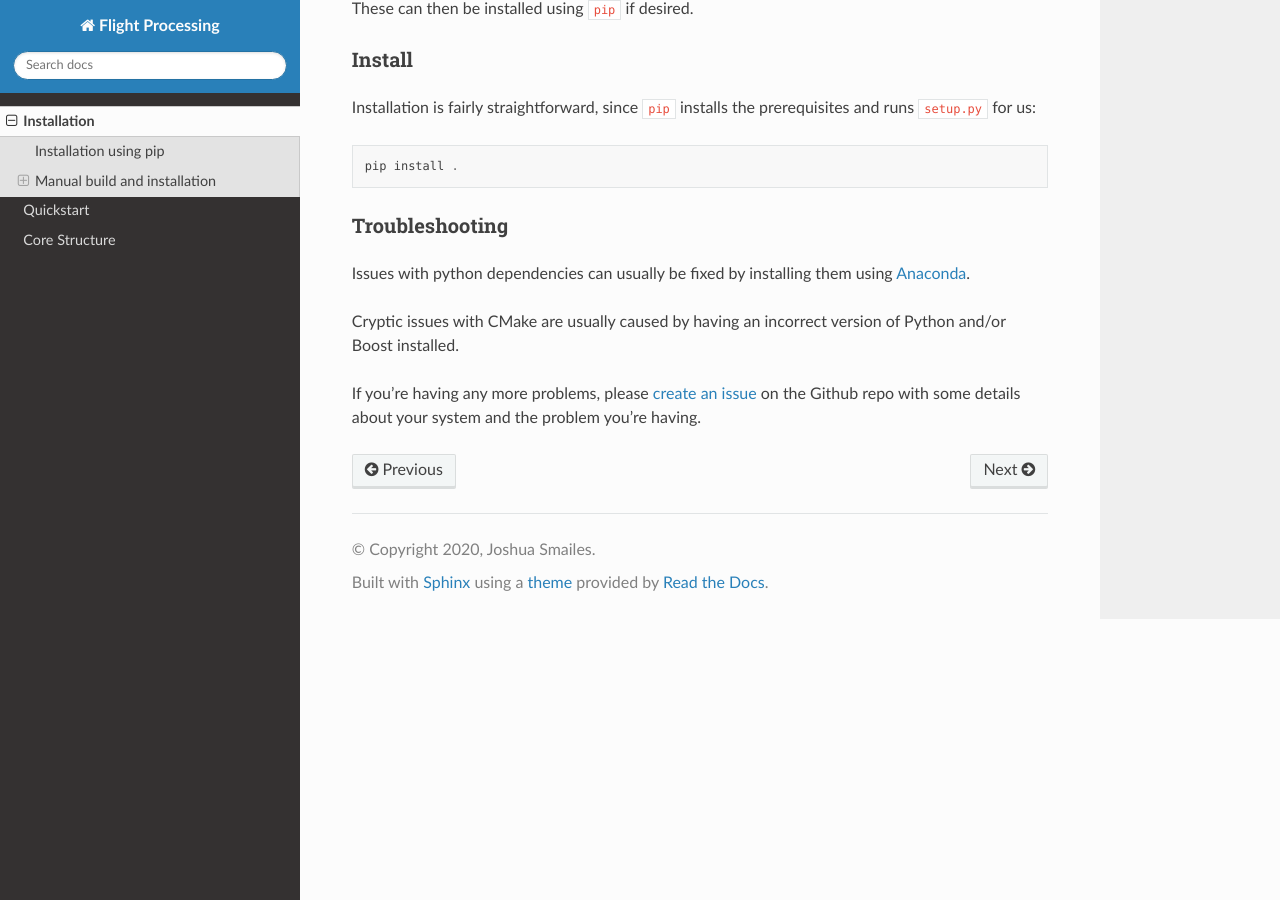
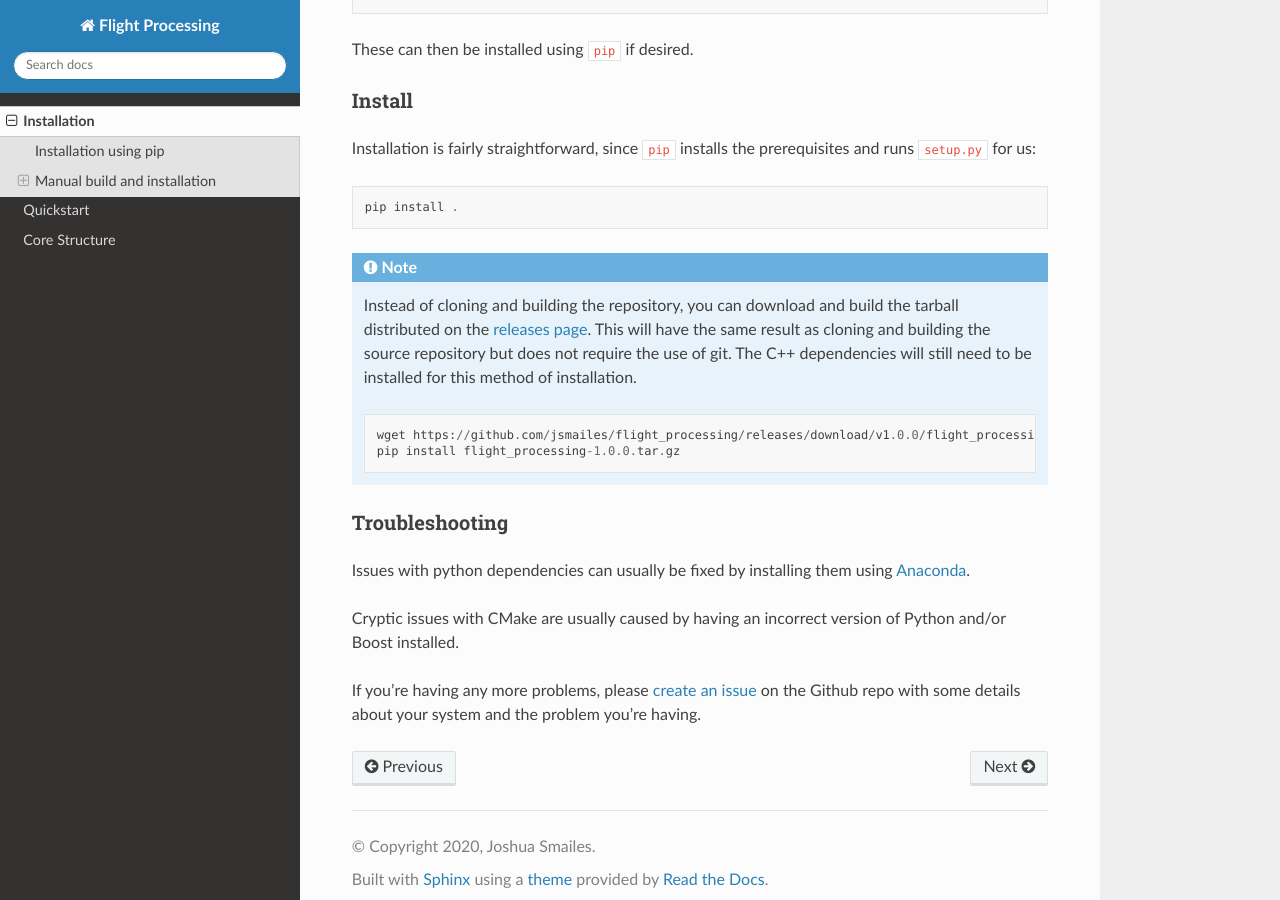
Before and after one commit to jsmailes/flight_processing, a Sphinx documentation site: the page built from docs/installation.rst, in a window 1280 px wide and 900 px high, scrolled down 1994 px. Built offline with Sphinx 7.4.7 and the Read the Docs theme 2.0.0, drawn with Linux system fonts in a browser that asks for light colours; some of the changed text lies outside the part shown.

Commit message:
Update docs to indicate that pip will not be available

```diff
--- a/docs/installation.rst
+++ b/docs/installation.rst
@@ -19,10 +19,11 @@
 Installation using pip
 ----------------------
 
-The package is available on `PyPI <https://pypi.org/>`_ and can be installed as follows:
+This package is not yet available on PyPI but on certain compatible systems may be able to be installed using pip:
 
 .. parsed-literal::
-   pip install flight_processing
+   wget https://github.com/jsmailes/flight_processing/releases/download/v1.0.0/flight_processing-1.0.0-cp37-cp37m-linux_x86_64.whl
+   pip install flight_processing-1.0.0-cp37-cp37m-linux_x86_64.whl
 
 Manual build and installation
 ------------------------------
@@ -89,6 +90,15 @@
 .. parsed-literal::
    pip install .
 
+.. note::
+   Instead of cloning and building the repository, you can download and build the tarball distributed on the `releases page <https://github.com/jsmailes/flight_processing/releases>`_.
+   This will have the same result as cloning and building the source repository but does not require the use of git.
+   The C++ dependencies will still need to be installed for this method of installation.
+
+   .. parsed-literal::
+      wget https://github.com/jsmailes/flight_processing/releases/download/v1.0.0/flight_processing-1.0.0.tar.gz
+      pip install flight_processing-1.0.0.tar.gz
+
 Troubleshooting
 ~~~~~~~~~~~~~~~
 
```
Also changed, not shown: README.md (+2 -5 lines).
